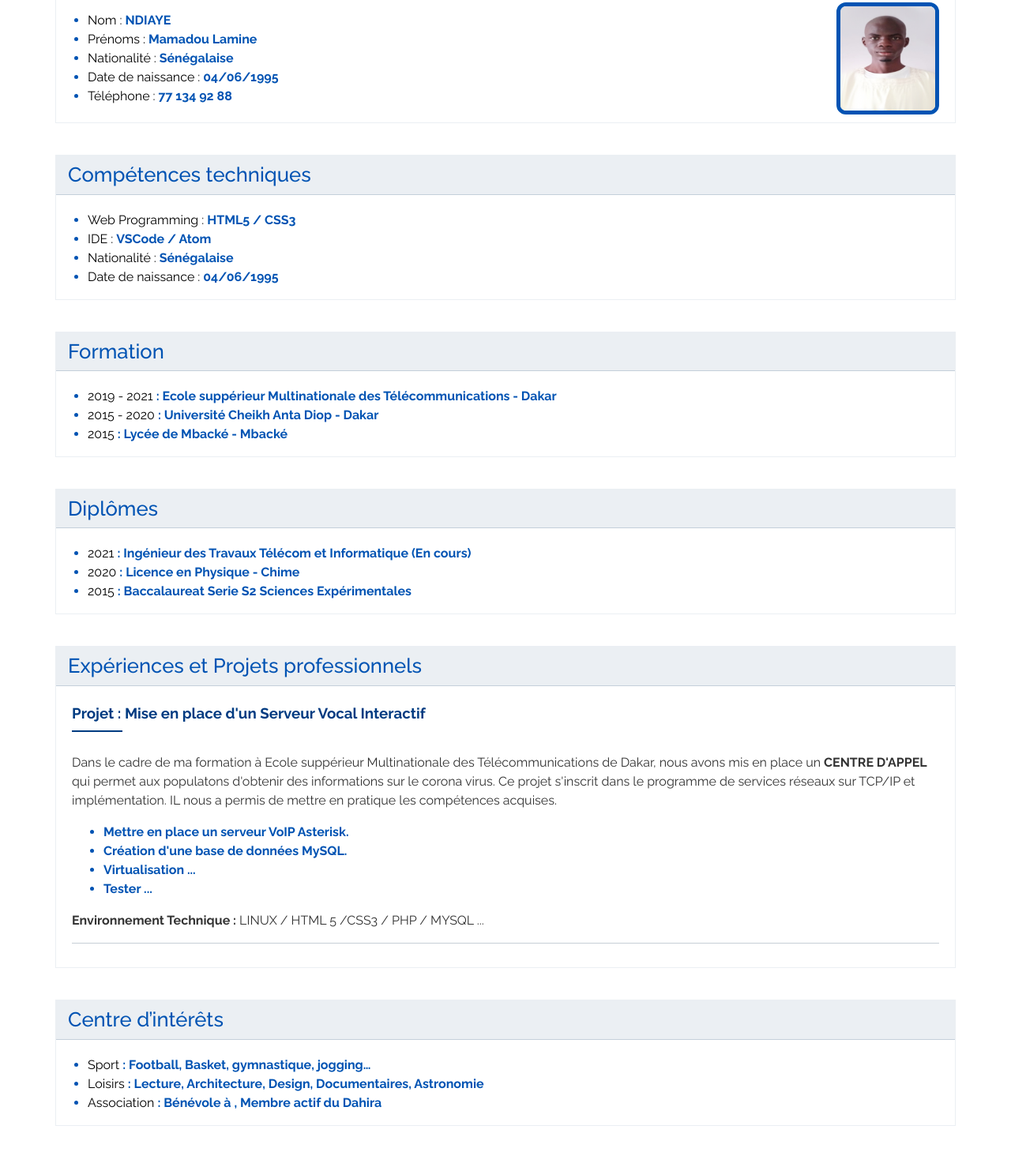
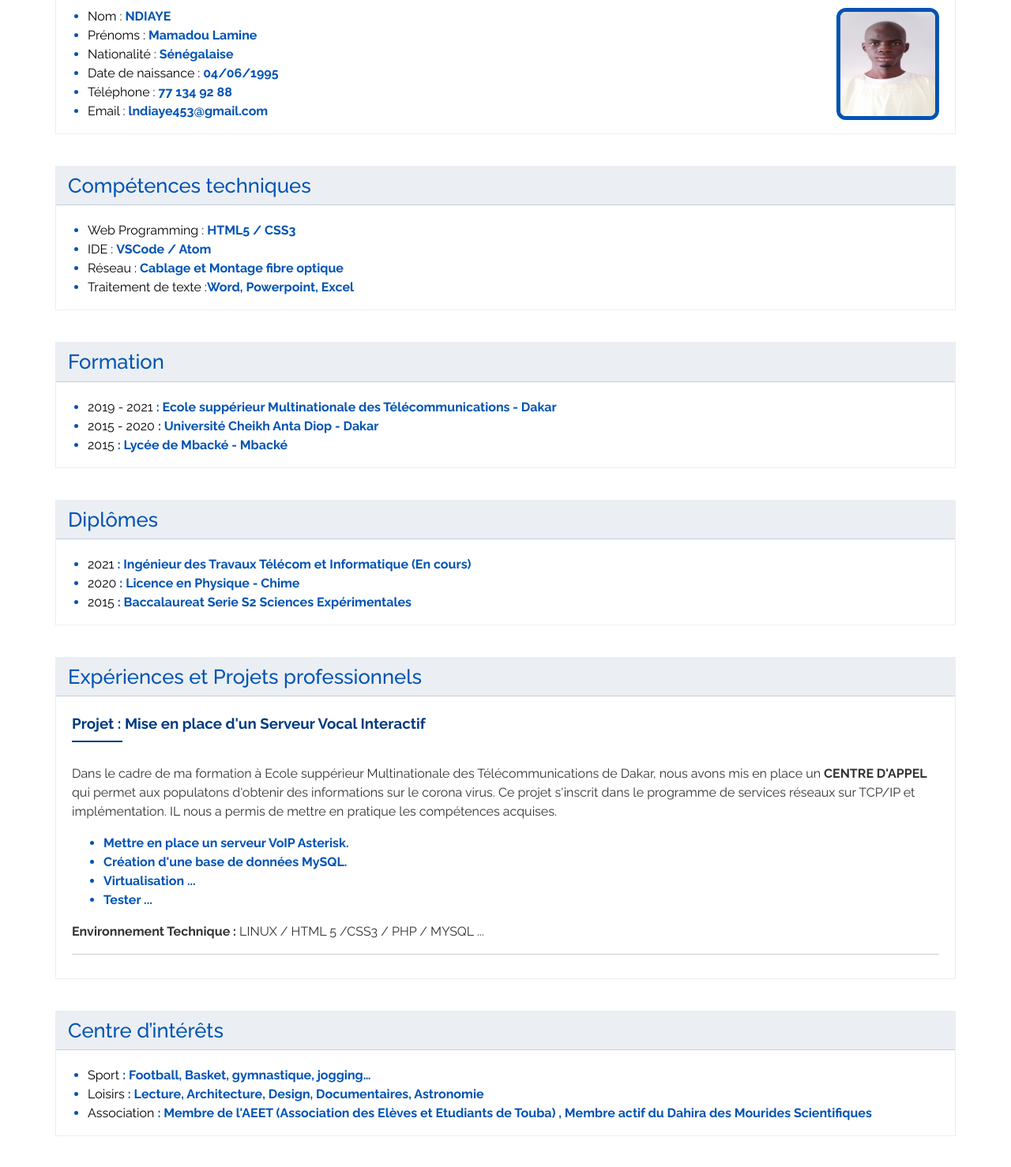
Before and after one commit to LamineND/CV_Lamine, a plain HTML site: page cv.html in a window 1280 px wide. Shown: the part 282-1760 px from the top of the page at 79% size. Drawn offline with Linux system fonts and the light colour scheme.

Commit message:
modified

```diff
--- a/cv.html
+++ b/cv.html
@@ -24,6 +24,7 @@
                     <li><span>Nationalité :</span> Sénégalaise</li>
                     <li><span>Date de naissance :</span> 04/06/1995 </li>
                     <li><span>Téléphone :</span> 77 134 92 88 </li>
+                    <li><span>Email :</span> lndiaye453@gmail.com </li>
                 </ul>
                 <img id="photo" alt="Photo de mon profil" src="photo.png">
             </div>
@@ -35,8 +36,8 @@
             <ul class="info_competence">
                 <li><span>Web Programming : </span> HTML5 / CSS3 </li>
                 <li><span> IDE : </span> VSCode / Atom</li>
-                <li><span>Nationalité :</span> Sénégalaise</li>
-                <li><span>Date de naissance :</span> 04/06/1995 </li>
+                <li><span>Réseau : </span> Cablage et Montage fibre optique </li>
+                <li><span>Traitement de texte :</span>Word, Powerpoint, Excel</li>
             </ul>
         </section>
         <section class="formation">
@@ -78,7 +79,7 @@
             <ul class="info_diplome">
                 <li><span>Sport </span> : Football, Basket, gymnastique, jogging…</li>
                 <li><span>Loisirs </span> :  Lecture, Architecture, Design, Documentaires, Astronomie </li>
-                <li><span>Association </span> :  Bénévole à , Membre actif du Dahira  </li>
+                <li><span>Association </span> :  Membre de l'AEET (Association des Elèves et Etudiants de Touba) , Membre actif du Dahira des Mourides Scientifiques  </li>
 
             </ul>
         </section>
```
Also changed, not shown: index.html (+4 -3 lines).
